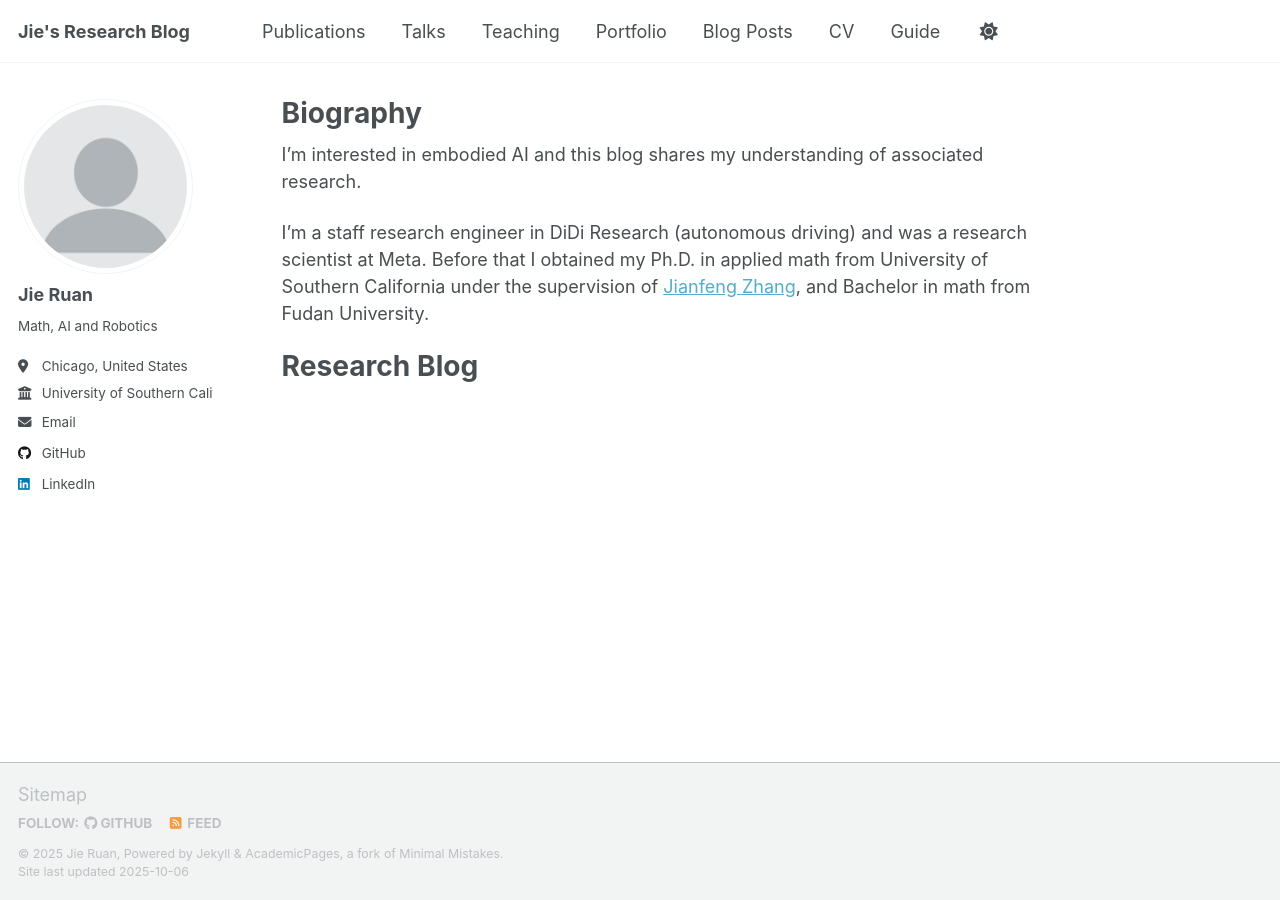
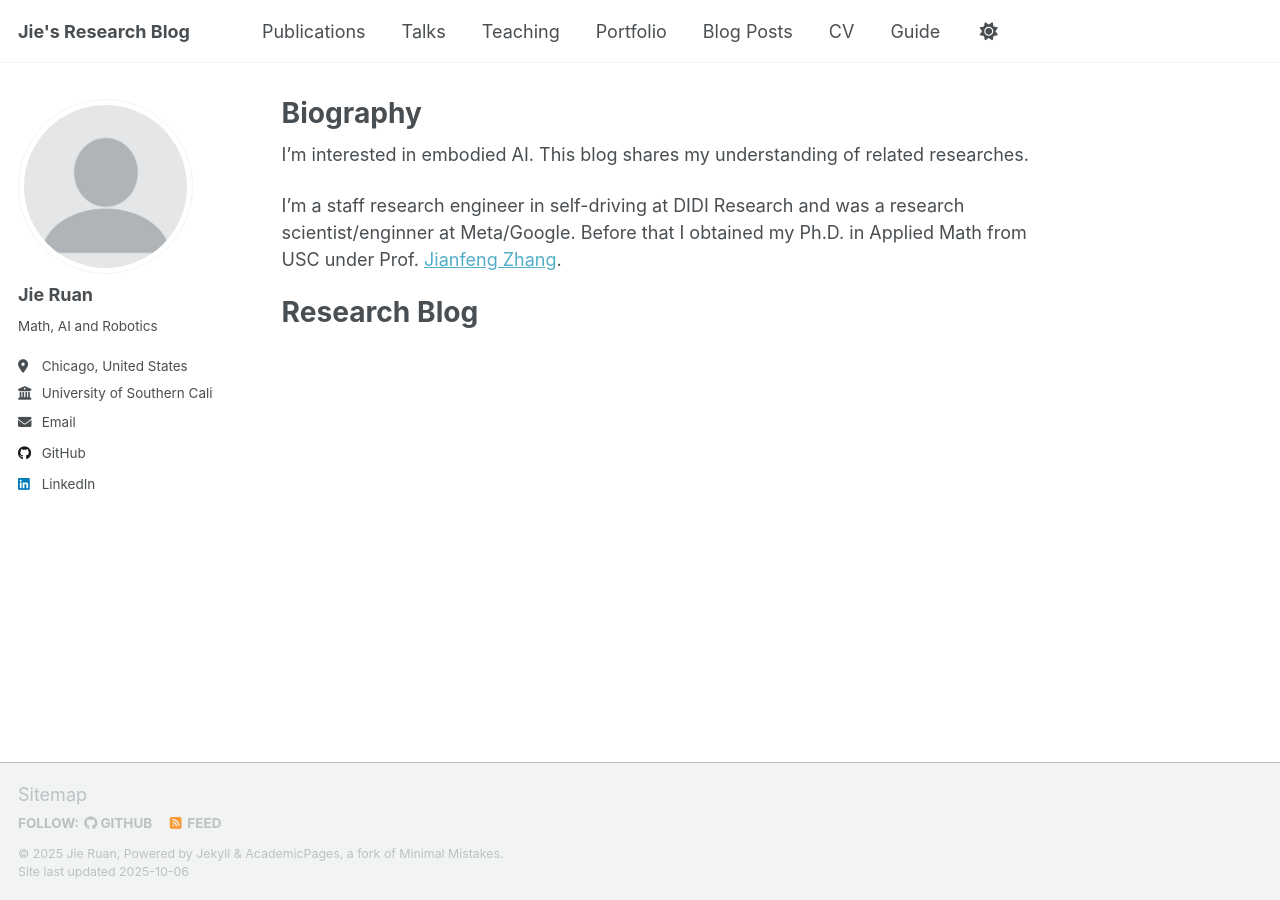
Before and after one commit to jieruan02-cn/jieruan.github.io, a Jekyll site: the page built from _pages/about.md, in a window 1280 px wide. Built offline with Jekyll 4.4.1, drawn with Linux system fonts in a browser that asks for light colours; a script that is not in the unit is left out.

Commit message:
Polish bio.

```diff
--- a/_pages/about.md
+++ b/_pages/about.md
@@ -7,9 +7,9 @@ redirect_from:
   - /about.html
 ---
 
-I'm interested in embodied AI and this blog shares my understanding of associated research.
+I'm interested in embodied AI. This blog shares my understanding of related researches.
 
-I'm a staff research engineer in DiDi Research (autonomous driving) and was a research scientist at Meta. Before that I obtained my Ph.D. in applied math from University of Southern California under the supervision of [Jianfeng Zhang](https://dornsife.usc.edu/jianfeng-zhang/), and Bachelor in math from Fudan University.
+I'm a staff research engineer in self-driving at DIDI Research and was a research scientist/enginner at Meta/Google. Before that I obtained my Ph.D. in Applied Math from USC under Prof. [Jianfeng Zhang](https://dornsife.usc.edu/jianfeng-zhang/).
 
 Research Blog
 ======
```
